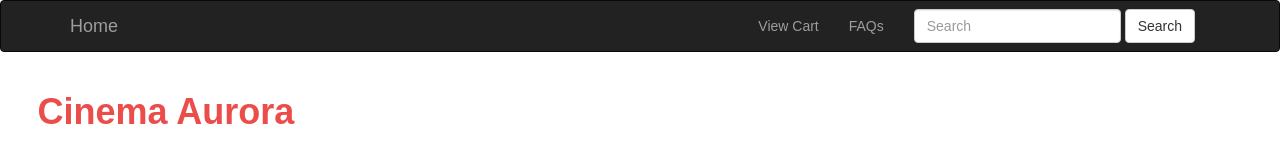
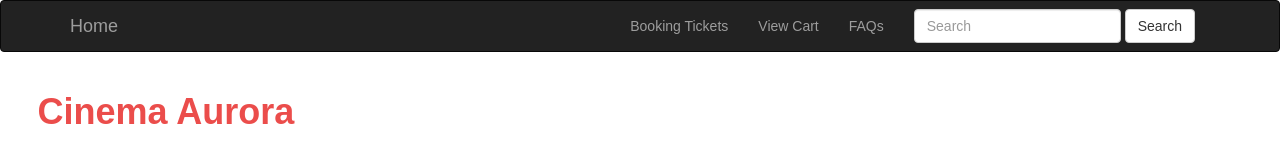
Before and after one commit to s3455338/sepm-assignment, a React (Create React App) app: page / in a window 1280 px wide. Shown: the top 160 px of the page. Built offline with nearby package versions, Linux system fonts and the light colour scheme.

Commit message:
add booking tickets on nav

```diff
--- a/src/components/Header.js
+++ b/src/components/Header.js
@@ -24,6 +24,9 @@ const Header = () => (
       </Navbar.Form>
       <Nav pullRight>
         <NavItem eventKey={1} href="#">
+          Booking Tickets
+        </NavItem>
+        <NavItem eventKey={1} href="#">
           View Cart
         </NavItem>
         <NavItem eventKey={2} href="#">
```
